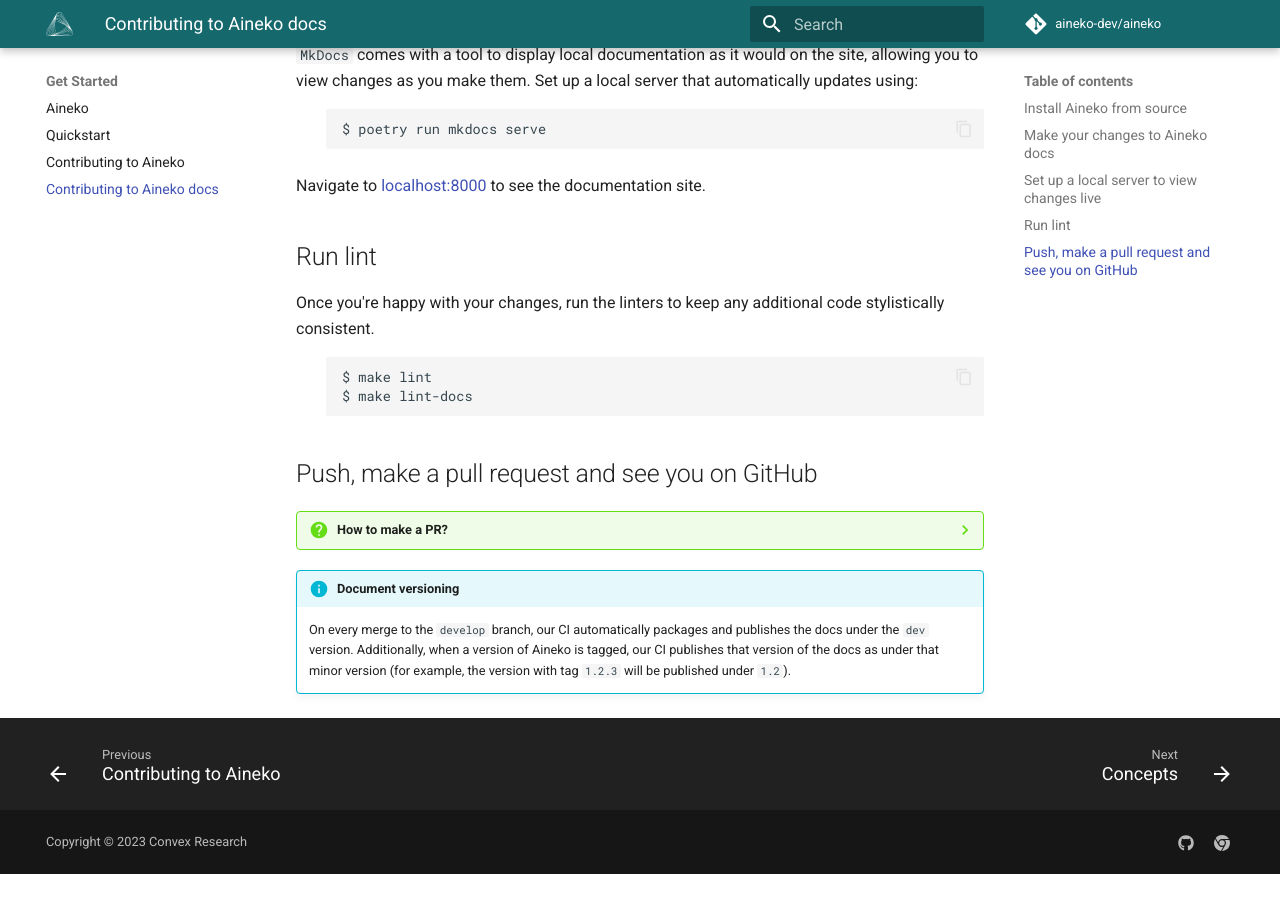
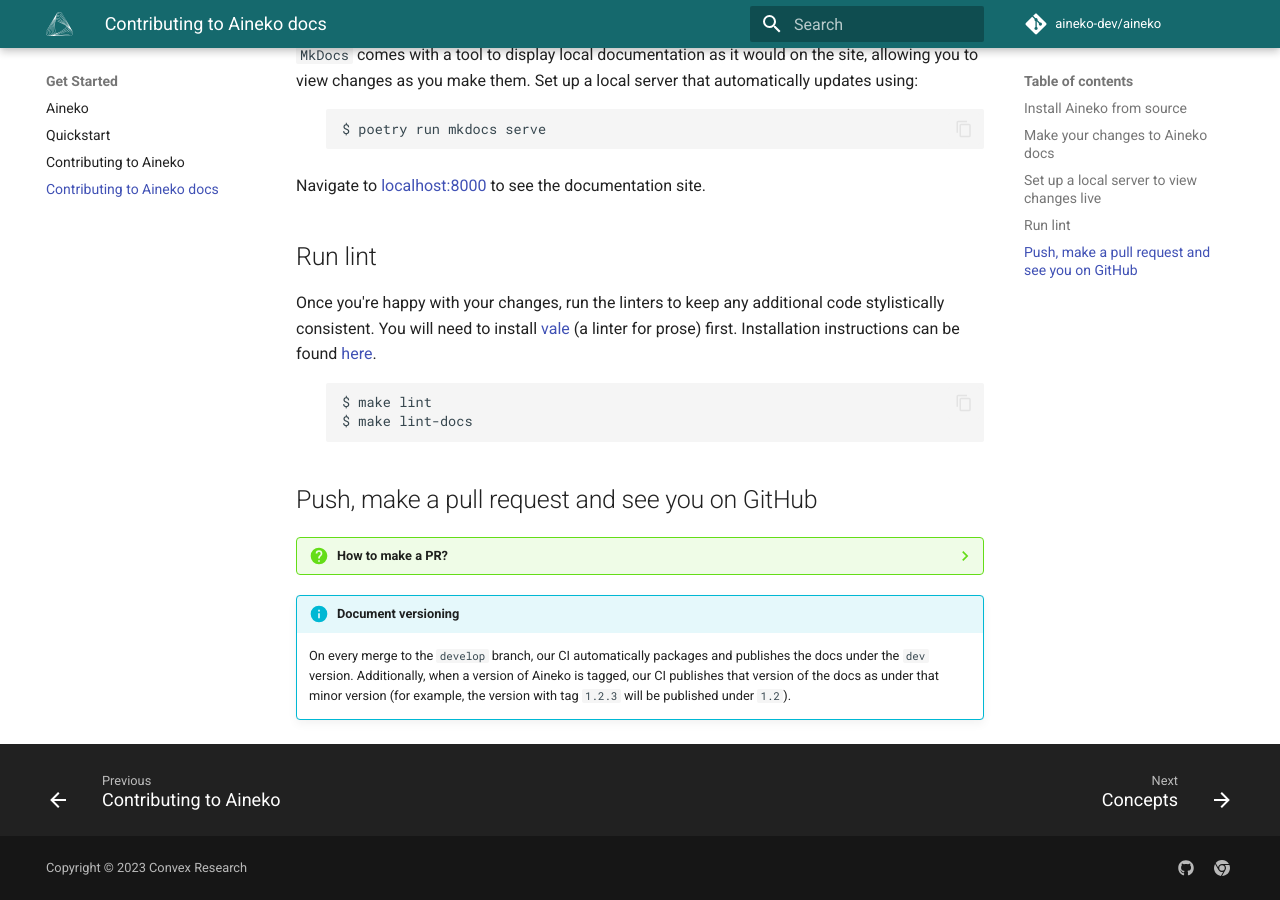
Before and after one commit to aineko-dev/aineko, an MkDocs documentation site: the page built from docs/contributing_docs.md, in a window 1280 px wide and 900 px high, scrolled down 728 px. Built offline with MkDocs 1.6.1 and Material for MkDocs 9.7.7, drawn with Linux system fonts in a browser that asks for light colours; comment, search, counter and statistics services are not loaded; the version menu is left out; before the commit the page ends 1602 px from its top, so only the background shows below that.

Commit message:
doc: add linter installation instructions

````diff
--- a/docs/contributing_docs.md
+++ b/docs/contributing_docs.md
@@ -35,7 +35,7 @@
 
 ## Run lint
 
-Once you're happy with your changes, run the linters to keep any additional code stylistically consistent.
+Once you're happy with your changes, run the linters to keep any additional code stylistically consistent. You will need to install [vale](https://vale.sh/) (a linter for prose) first. Installation instructions  can be found [here](https://vale.sh/docs/vale-cli/installation/#package-managers).
 
 :
     ```bash
````
